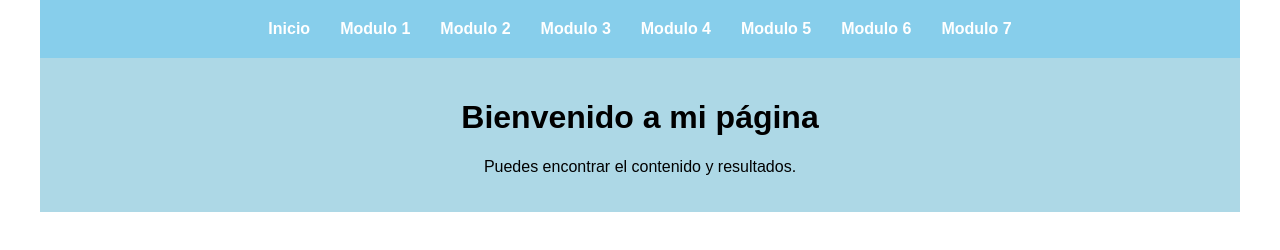
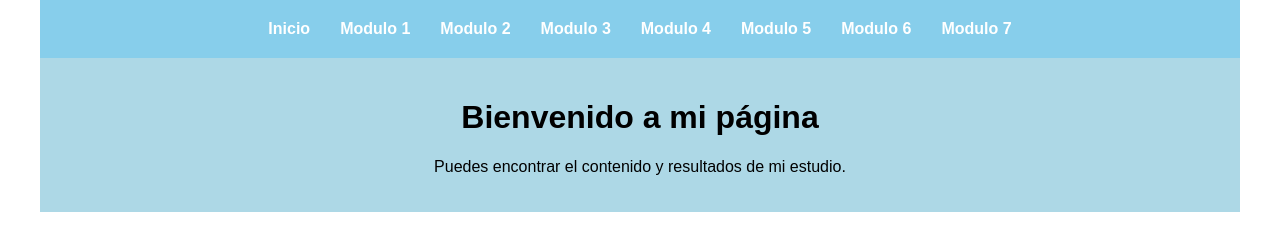
Before and after one commit to camilojuan/JavasCriptStudy, a plain HTML site: page index.html in a window 1280 px wide. Drawn offline with Linux system fonts and the light colour scheme.

Commit message:
modifique el index

```diff
--- a/index.html
+++ b/index.html
@@ -32,7 +32,7 @@
     <div class="content-container">
         <!-- Contenido de la página -->
         <h1>Bienvenido a mi página</h1>
-        <p>Puedes encontrar el contenido y resultados.</p>
+        <p>Puedes encontrar el contenido y resultados de mi estudio.</p>
     </div>
 </div>
 
```
